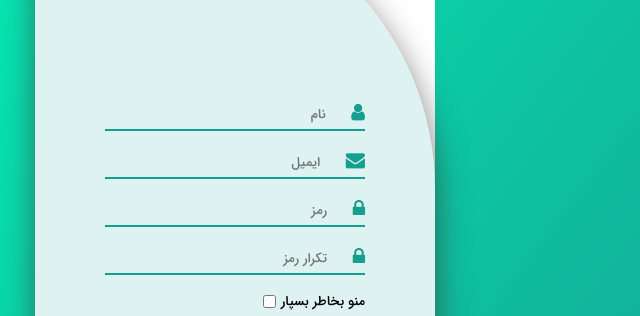
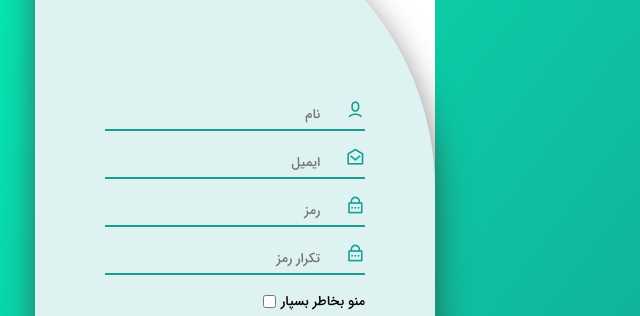
Before and after one commit to bahozteam/bahoz-blog-frontend, a plain HTML site: page login_mobile.html in a window 1280 px wide. Shown: the part 306-622 px from the top of the page, 405-1045 px from the left. Drawn offline with nearby package versions, Linux system fonts and the light colour scheme.

Commit message:
change icons of inputs ( remix icon )

```diff
--- a/login_mobile.html
+++ b/login_mobile.html
@@ -10,6 +10,9 @@
     <link rel="stylesheet" href="https://cdnjs.cloudflare.com/ajax/libs/font-awesome/4.7.0/css/font-awesome.min.css">
 
     <link rel="stylesheet" href="style/login_mobile.css">
+    <!-- remix icon -->
+    <link href="https://cdn.jsdelivr.net/npm/remixicon@2.5.0/fonts/remixicon.css" rel="stylesheet">
+
 </head>
 
 <body>
@@ -44,22 +47,22 @@
 
                     <!--todo    inputs    -->
                     <div class="input-cont">
-                        <label for=""><i class="fa fa-user"></i></label>
+                        <label for=""><i class="ri-user-6-line"></i></label>
                         <input id="name-register" type="text" placeholder="نام">
                     </div>
 
                     <div class="input-cont">
-                        <label for=""><i class="fa fa-envelope"></i></label>
+                        <label for=""><i class="ri-mail-open-line"></i></label>
                         <input id="email-register" type="email" placeholder="ایمیل">
                     </div>
 
                     <div class="input-cont">
-                        <label for=""><i class="fa fa-lock"></i></label>
+                        <label for=""><i class="ri-lock-password-line"></i></label>
                         <input id="pass-register" type="password" placeholder="رمز">
                     </div>
 
                     <div class="input-cont">
-                        <label for=""><i class="fa fa-lock"></i></label>
+                        <label for=""><i class="ri-lock-password-line"></i></label>
                         <input id="re-pass-register" type="password" placeholder="تکرار رمز">
                     </div>
                     <div class="remember-cont">
@@ -94,12 +97,12 @@
                     <!--todo    inputs    -->
 
                     <div class="input-cont">
-                        <label for=""><i class="fa fa-envelope"></i></label>
+                        <label for=""><i class="ri-mail-open-line"></i></label>
                         <input id="email-login" type="email" placeholder="ایمیل">
                     </div>
 
                     <div class="input-cont">
-                        <label for=""><i class="fa fa-lock"></i></label>
+                        <label for=""><i class="ri-lock-password-line"></i></label>
                         <input id="pass-login" type="password" placeholder="رمز">
                     </div>
 
```
